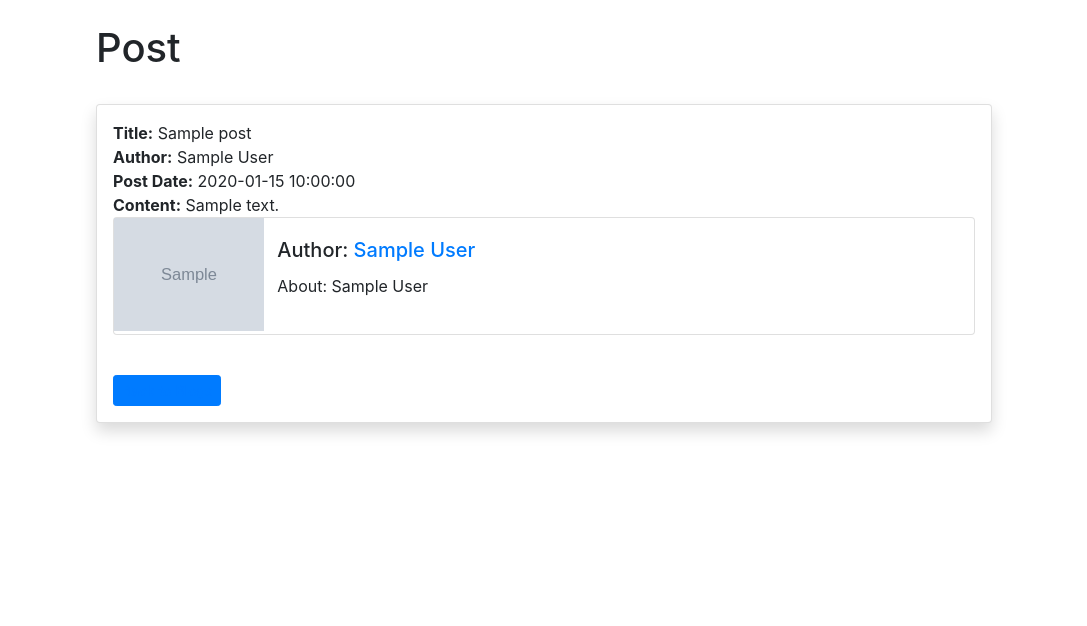
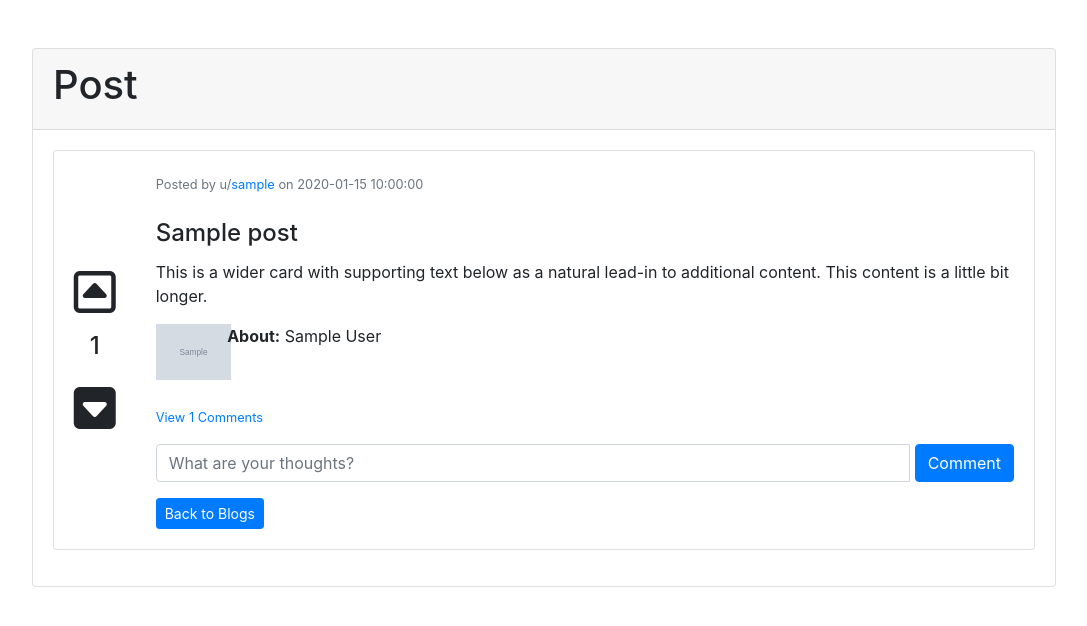
Before and after one commit to mnguyen0226/flask_blinder, a Flask app: page /posts/1 in a window 1280 px wide. Shown: the part 56-682 px from the top of the page, without its empty margins (96-1183 px from the left). Run offline with Flask 3, Linux system fonts and the light colour scheme; tables that the repository leaves empty hold one stand-in row (values such as "Sample post"); grey boxes marked "Sample" are stand-in pictures; some libraries are stand-ins or nearby versions.

Commit message:
enable upvote using two buttons

```diff
--- a/src/app.py
+++ b/src/app.py
@@ -458,6 +458,7 @@
 
     return redirect(url_for("view_all_posts"))
 
+
 # delete post
 @app.route("/delete-comment/<int:id>")
 @login_required
@@ -481,6 +482,7 @@
     else:
         flash("You aren't authorize to delete comment!")
         return redirect(url_for("view_all_posts"))
+
 
 #############################################
 # DATABASES
--- a/src/static/js/view_all_posts.js
+++ b/src/static/js/view_all_posts.js
@@ -1,6 +1,7 @@
 function like(postId){
     const likeCount = document.getElementById(`likes-count-${postId}`);
-    const likeButton = document.getElementById(`like-button-${postId}`);
+    const upButton = document.getElementById(`up-button-${postId}`);
+    const downButton = document.getElementById(`down-button-${postId}`)
 
     console.log(likeCount.value);
 
@@ -8,11 +9,15 @@
     .then((res) => res.json())
     .then((data) => {
       likeCount.innerHTML = data["likes"];
+
       if (data["liked"] === true) {
-        likeButton.className = "fas fa-thumbs-up";
+        upButton.className = "fas fa-caret-square-up fa-3x";
+        downButton.className = "far fa-caret-square-down fa-3x"
       } else {
-        likeButton.className = "far fa-thumbs-up";
+        upButton.className = "far fa-caret-square-up fa-3x";
+        downButton.className = "fas fa-caret-square-down fa-3x"
       }
+
     })
     .catch((e) => alert("Could not like post. You need to Login!"));
 }
--- a/src/templates/base.html
+++ b/src/templates/base.html
@@ -8,7 +8,7 @@
     <!-- Bootstrap CSS -->
     <link rel="stylesheet" href="https://cdn.jsdelivr.net/npm/bootstrap@4.3.1/dist/css/bootstrap.min.css" integrity="sha384-ggOyR0iXCbMQv3Xipma34MD+dH/1fQ784/j6cY/iJTQUOhcWr7x9JvoRxT2MZw1T" crossorigin="anonymous">
 
-    <script src="https://kit.fontawesome.com/5fe103c2f0.js" crossorigin="anonymous"></script>
+    <script src="https://kit.fontawesome.com/3ed24d4b6c.js" crossorigin="anonymous"></script>
 
     <title>{% block title %}{% endblock %}</title>
   </head>
@@ -17,7 +17,7 @@
 
     <br>
 
-    <div style="width: 70%; justify-content: center; margin: auto">
+    <div style="width: 80%; justify-content: center; margin: auto">
       {% block content %}{% endblock %}
     </div>
 
--- a/src/templates/dashboard.html
+++ b/src/templates/dashboard.html
@@ -29,7 +29,6 @@
     </div>
     <div class="card-body">
       <p class="card-text">
-        <div class='container'>
         <div class='row'>
           <div class='col-8'>
             <strong>Name: </strong>{{current_user.name}}</br></br>
@@ -48,7 +47,6 @@
             {% else %}
                 <img src="{{url_for('static', filename='user_images/reddit_default.png')}}" align='right' width='50%' style="border-radius: 25px;">
             {% endif %}
-            </div>
           </div>
         </div>
       </p>
--- a/src/templates/view_post.html
+++ b/src/templates/view_post.html
@@ -14,60 +14,123 @@
     {% endfor %}
     </div>
 
-    <h1>Post</h1>
-
     </br>
 
-    <div class="shadow p-3 mb-5 bg-white rounded card">
-    <div>
-        <b>Title:</b> {{post.title}}</br>
-        <b>Author:</b> {{post.poster.name}}</br>
-        <b>Post Date:</b> {{post.date_posted}}</br>
-        <b>Content:</b> {{post.content | safe}}</br>
+    <div class="card">
+        <div class="card-header">
+            <h1>Post</h1>
+        </div>
+        <div class="card-body">
+            <div class="card mb-3">
 
-        <div class='card mb-3'>
-            <div class='row no-gutters'>
-                <div class='col-md-2'>
-                    {% if post.poster.profile_pic %}
-                        <img src="{{url_for('static', filename='user_images/' + post.poster.profile_pic)}}" width='150' align='left'>
+                <div class="row no-gutters">
+
+                    <div class="col-md-1" style="justify-content: center; margin: auto; text-align: center">
+                        <div class="p-2">
+                            {% if current_user.id in post.likes | map(attribute="author") | list %}
+                                <i class="fas fa-caret-square-up fa-3x" id="up-button-{{post.id}}" onclick="like({{post.id}})"></i>
                             {% else %}
-                        <img src="{{url_for('static', filename='user_images/reddit_default.png')}}" width='150' align='left'>
+                                <i class="far fa-caret-square-up fa-3x" id="up-button-{{post.id}}" onclick="like({{post.id}})"></i>
                             {% endif %}
                         </div>
+
+                        <div class="p-2">
+                            <h4 id="likes-count-{{post.id}}">{{post.likes | length}}</h4>
+                        </div>
+
+                        <div class="p-2">
+                            {% if current_user.id not in post.likes | map(attribute="author") | list %}
+                                <i class="fas fa-caret-square-down fa-3x" id="down-button-{{post.id}}" onclick="like({{post.id}})"></i>
+                            {% else %}
+                                <i class="far fa-caret-square-down fa-3x" id="down-button-{{post.id}}" onclick="like({{post.id}})"></i>
+                            {% endif %}
+                        </div>
+
+                    </div>
+
+                    <div class="col-md-11">
+                        <div class="card-body">
+                            <small class="text-muted">Posted by u/<a href="/dashboard/{{post.poster.id}}">{{post.poster.username}}</a> on {{post.date_posted}}</small>
+                        </br></br>
+                            <h4 class="card-title"><strong></strong>{{post.title}}</h4>
+                            <p class="card-text">This is a wider card with supporting text below as a natural lead-in to additional content. This content is a little bit longer.</p>
+
+                            <div class='row no-gutters'>
+                                <div class='col-md-1'>
+                                    {% if post.poster.profile_pic %}
+                                        <img src="{{url_for('static', filename='user_images/' + post.poster.profile_pic)}}" width='75' align='left'>
+                                    {% else %}
+                                        <img src="{{url_for('static', filename='user_images/reddit_default.png')}}" width='75' align='left'>
+                                    {% endif %}
+                                </div>
+
                                 <div class='col-md-10'>
-                    <div class='card-body'>
-                        <h5 class='card-title'>
-                            {% if post.poster.id == current_user.id %}
-                                Author: <a href="{{url_for('dashboard')}}">{{post.poster.name}}</a></br>
+
+                                    <div class='card-text'>
+                                        {% if post.poster.about_author %}
+                                            <b>About:</b> {{post.poster.about_author}}</br>
                                         {% else %}
-                                Author: <a href="{{url_for('view_dashboard', id=post.poster.id)}}">{{post.poster.name}}</a></br>
+                                            <b>About:</b> Author has not specified this area yet!
                                         {% endif %}
-                        </h5>
-                        <p>
-                            {% if post.poster.about_author %}
-                                About: {{post.poster.about_author}}</br>
-                            {% else %}
-                                About: Author has not specified this area yet!
-                            {% endif %}
-                        </p>
-                    </div>
-                </div>
+
                                     </div>
                                 </div>
                             </div>
 
                             </br>
 
+                            <div class="collapse" id="comments-{{post.id}}">
+                                <div class="card">
+                                    <div class="card-body" id="comments-expanded-{{post.id}}">
+
+                                        {% for comment in post.comments %}
+                                        <div class="d-flex justify-content-between align-items-center">
+
                                             <div>
-        <button type="button" class="btn btn-primary btn-sm"><a href="{{url_for('view_all_posts')}}">Back to Blogs</a></button>
-        {% if post.poster_id == current_user.id %}
-            <button type="button" class="btn btn-info btn-sm"><a href="{{url_for('edit_post', id=post.id)}}">Edit Post</a></button>
-            <button type="button" class="btn btn-danger btn-sm"><a href="{{url_for('delete_post', id=post.id)}}">Delete Post</a></button>
+                                            <a href="/dashboard/{{comment.user.id}}">{{comment.user.username}}</a>: {{comment.content}}
+                                            </div>
+
+                                            <div>
+                                                <small class="text-muted">{{comment.date_created}}</small>
+                                                {% if current_user.id == 3 or post.poster_id == current_user.id or comment.post_id == current_user.id%}
+                                                    <button type="button" class="btn btn-danger btn-sm"><a href="{{url_for('delete_comment', id=comment.id)}}" style="color:white">Delete Comment</a></button>
                                                 {% endif %}
                                             </div>
-    </div></br>
+                                        </div>
+                                        </br>
+                                        {% endfor %}
+                                    </div>
+                                </div>
+                            </div>
+
+                            <p class="card-text">
+                                {% if post.comments | length > 0 %}
+                                <a data-toggle="collapse" href="#comments-{{post.id}}" role="button">
+                                    <small>View {{post.comments | length}} Comments</small>
+                                </a>
+                                {% else %}
+                                    <small class="text-muted">No Comments</small>
+                                {% endif %}
+                            </p>
+
+                            <form class="input-group mb-3" method="POST" action="/create-comment/{{post.id}}">
+                                <input type="text" id="text" name="text" class="form-control" placeholder="What are your thoughts?"/>&nbsp
+                                <button type="submit" class="btn btn-primary">Comment</button>
+                            </form>
+
+                            <button type="button" class="btn btn-primary btn-sm"><a href="{{url_for('view_all_posts')}}" style="color: white">Back to Blogs</a></button>&nbsp
+                            {% if current_user.id == 3 or post.poster_id == current_user.id %}
+                                <button type="button" class="btn btn-warning btn-sm"><a href="{{url_for('edit_post', id=post.id)}}" style="color: white">Edit Post</a></button>&nbsp
+                                <button type="button" class="btn btn-danger btn-sm"><a href="{{url_for('delete_post', id=post.id)}}" style="color: white">Delete Post</a></button>
+                            {% endif %}
+
+                        </div>
+                    </div>
+                </div>
+            </div>
+
+        </div>
+
+    </div>
 
 {% endblock %}
-
-<i class="fa-solid fa-thumbs-up"></i>
-<i class="fa-regular fa-thumbs-up"></i>
```
Also changed, not shown: src/templates/view_all_posts.html (+44 -29 lines). Lines whose indentation alone changed are shown as unchanged.
